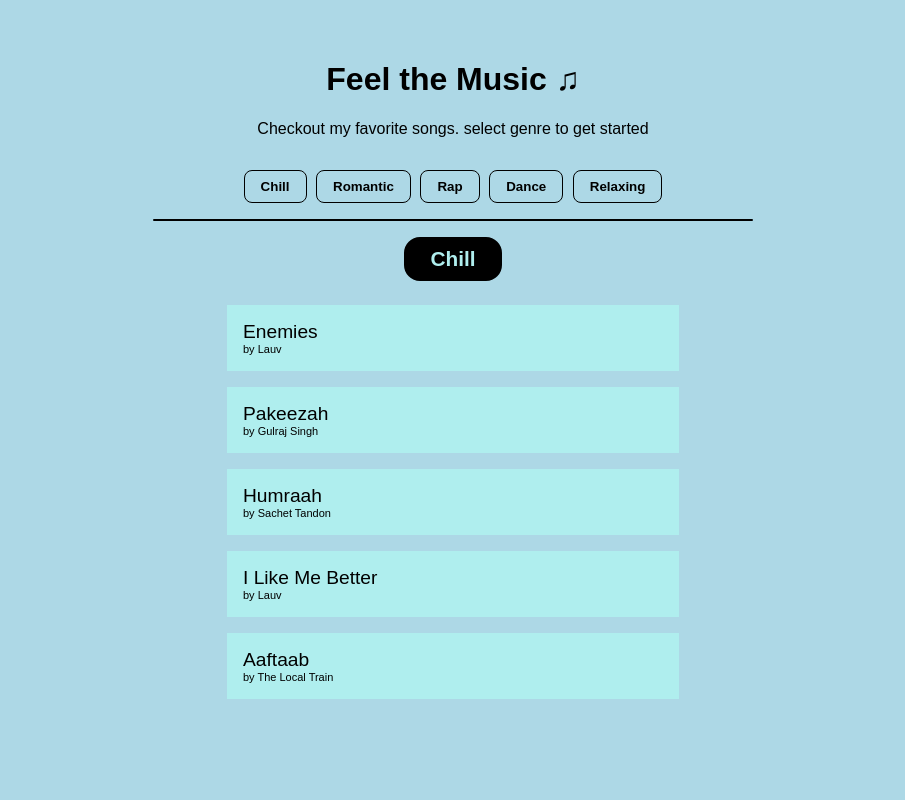
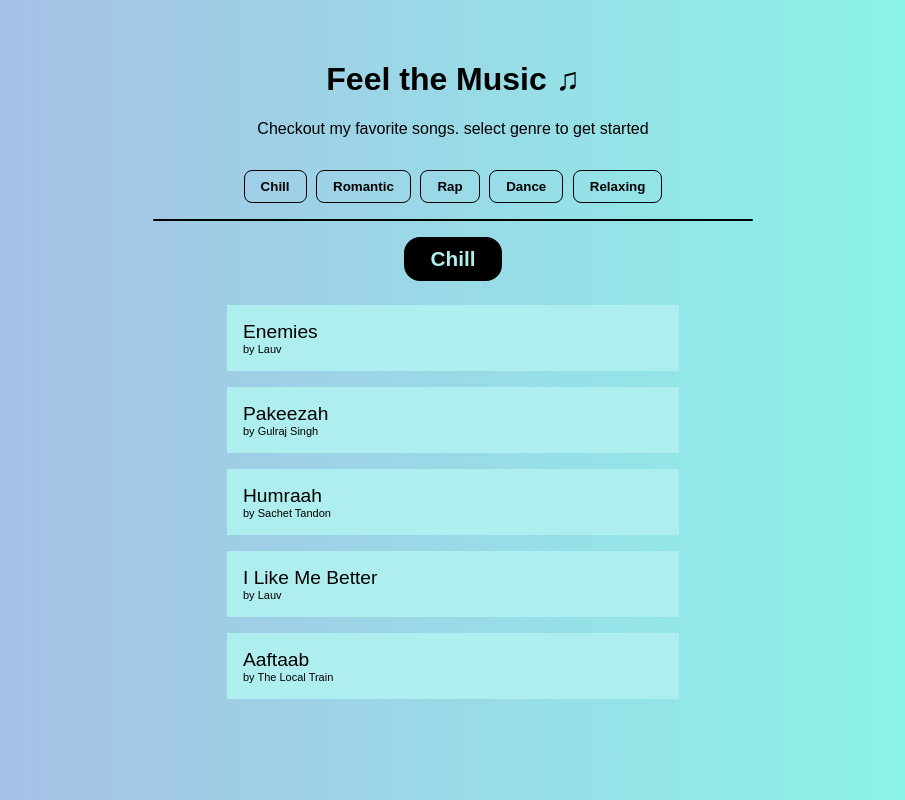
Before and after one commit to Raj-Thombare/Feel-the-Music, a React (Create React App) app: page / in a window 1280 px wide. Shown: the whole page, without its empty margins (187-1092 px from the left). Built offline with nearby package versions, Linux system fonts and the light colour scheme.

Commit message:
style: upadte body bg color

```diff
--- a/src/styles.css
+++ b/src/styles.css
@@ -6,8 +6,8 @@
   padding: 2rem;
 }
 
-html {
-  background-color: lightblue;
+body {
+  background: linear-gradient(90deg, #acb6e5, #86fde8);
 }
 
 button {
```
